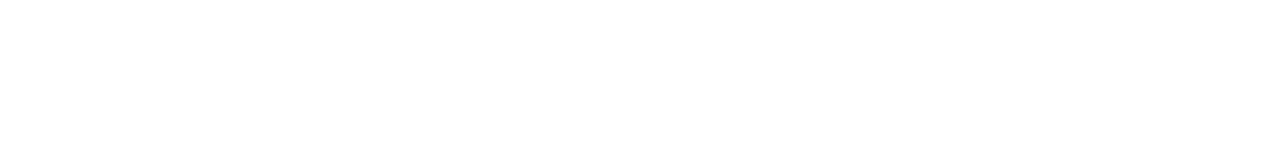
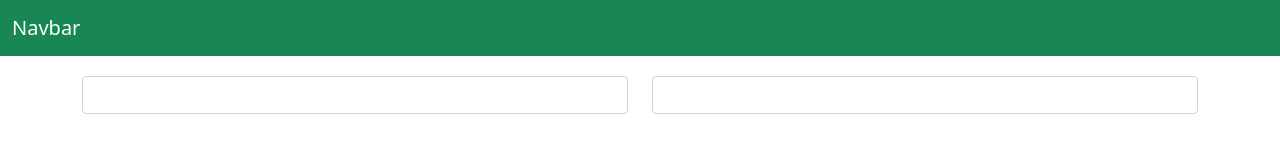
Before and after one commit to dvillegas1987/taller-programacion1, a plain HTML site: page bootstrap/index.html in a window 1280 px wide. Drawn offline with nearby package versions, Linux system fonts and the light colour scheme.

Commit message:
Uso de filas y columnas

```diff
--- a/bootstrap/index.html
+++ b/bootstrap/index.html
@@ -5,8 +5,28 @@
         <meta http-equiv="X-UA-Compatible" content="IE=edge">
         <meta name="viewport" content="width=device-width, initial-scale=1.0">
         <title>Document</title>
+        <link href="https://cdn.jsdelivr.net/npm/bootstrap@5.0.0-beta3/dist/css/bootstrap.min.css" rel="stylesheet" integrity="sha384-eOJMYsd53ii+scO/bJGFsiCZc+5NDVN2yr8+0RDqr0Ql0h+rP48ckxlpbzKgwra6" crossorigin="anonymous">
     </head>
     <body>
 
+        <nav class="navbar navbar-dark bg-success">
+            <div class="container-fluid">
+              <a class="navbar-brand" href="#">Navbar</a>
+            </div>
+        </nav>
+
+        <div class="container" style="margin-top: 20px;">
+
+            <div class="row">
+                <div class="col-lg-6">
+                    <input class="form-control" type="text">
+                </div>
+                <div class="col-lg-6">
+                    <input class="form-control" type="text">
+                </div>
+            </div>
+
+        </div>
+
     </body>
 </html>
```
Lines whose indentation alone changed are shown as unchanged.
